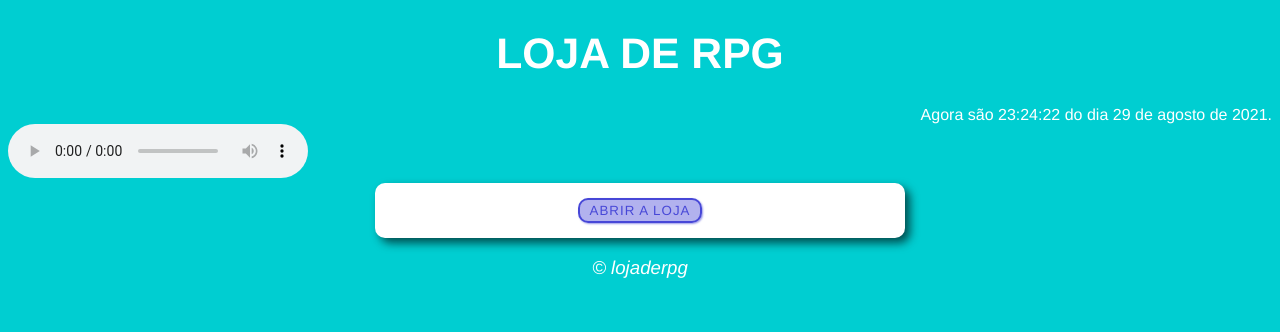
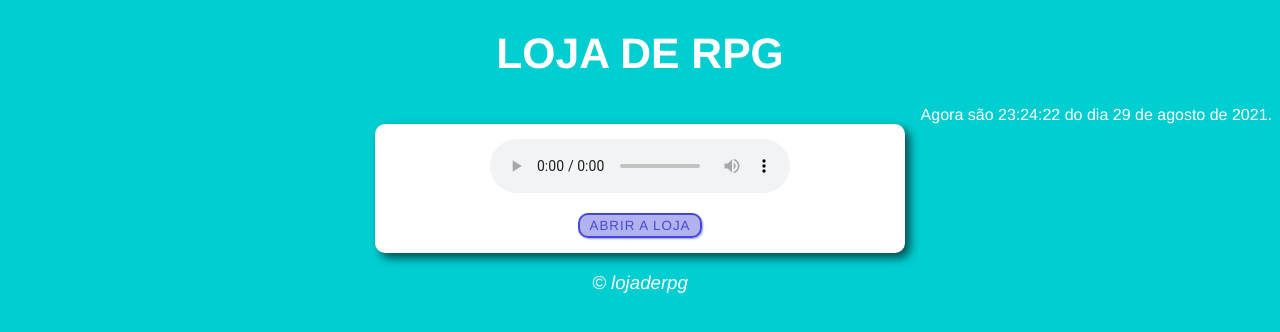
Before and after one commit to wesleyara/loja-de-rpg-de-mesa, a plain HTML site: page index.html in a window 1280 px wide. Drawn offline with Linux system fonts and the light colour scheme.

Commit message:
Alterações

```diff
--- a/estilo.css
+++ b/estilo.css
@@ -48,6 +48,7 @@ input#abrir {
     padding: 3px 10px;
     display: inline-block;
     cursor:pointer;
+    margin-top: 15px;
 }
 
 input#ver {
@@ -193,3 +194,7 @@ div#finda {
     text-align: center;
     font: normal 16pt Arial;
 }
+
+div#audi {
+    text-align: center;
+}
--- a/index.html
+++ b/index.html
@@ -14,11 +14,13 @@
 
     <div id="hora"></div>
 
-    <audio id="myAudio" controls width="400" height="400">
-        <source src="chaoticmusic.mp3" type="audio/mpeg">
-      </audio><br>
+    <section id="secti">
 
-    <section id="secti">
+        <div id="audi">
+            <audio id="myAudio" controls width="400" height="400">
+            <source src="chaoticmusic.mp3" type="audio/mpeg">
+            </audio><br>
+        </div>
 
         <div id="lolja"></div>
 
@@ -30,15 +32,16 @@
             <input type="button" id="abrir" onclick="abrir()" value="Abrir a loja">
         </div>
 
-        <div id="compras">
+        <div id="compras"></div>
 
-        </div>
     </section>
 
     <footer>
+
         <p>
             &copy; lojaderpg
         </p>
+
     </footer>
 
     <script src="script.js"></script>
```
Also changed, not shown: script.js (line endings or trailing spaces).
